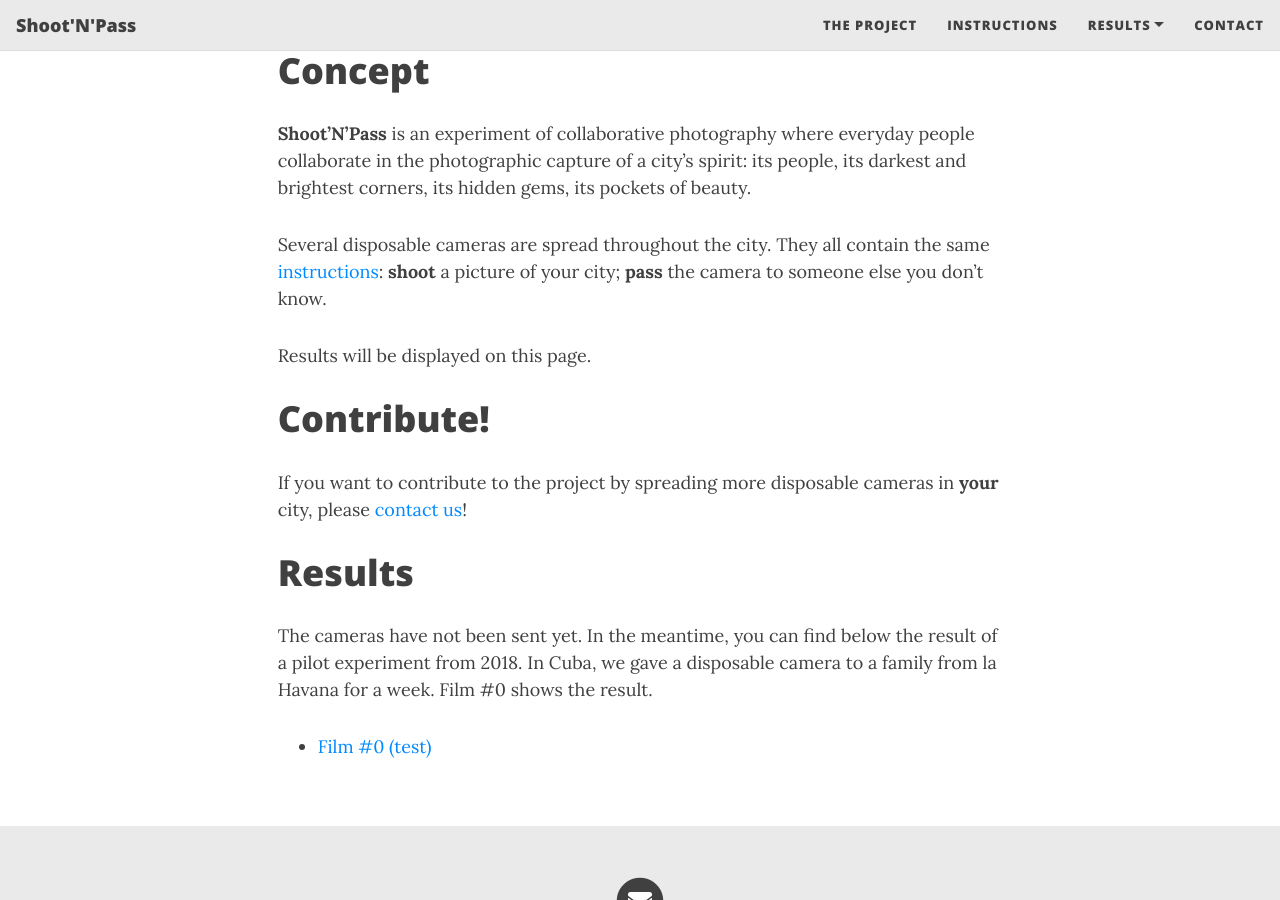
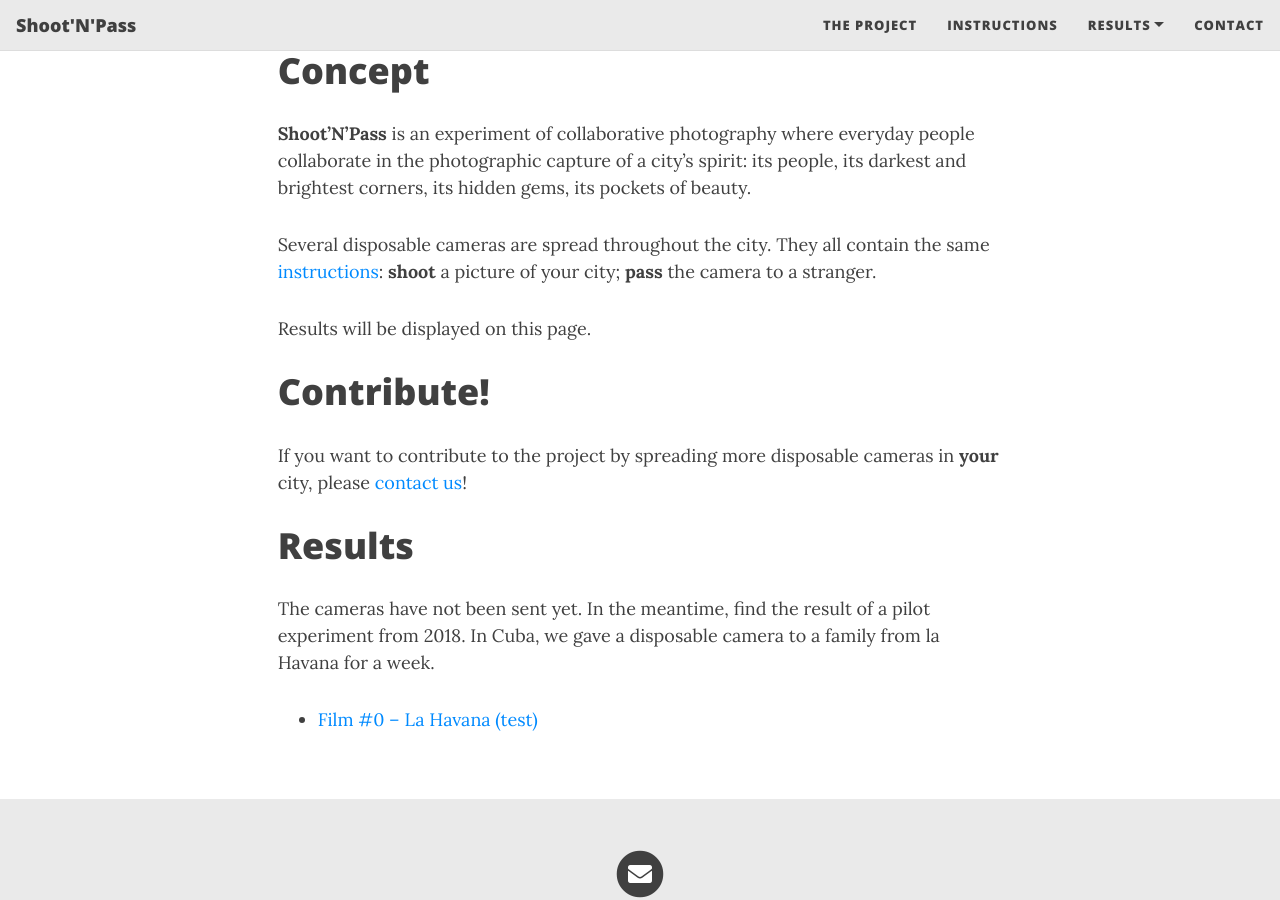
Before and after one commit to ShootNPass/ShootNPass.github.io, a Jekyll site: the page built from index.md, in a window 1280 px wide and 900 px high, scrolled down 424 px. Built offline with Jekyll 4.4.1, drawn with Linux system fonts in a browser that asks for light colours; nearby versions of some CDN libraries.

Commit message:
correct typo, add name of the city

```diff
--- a/_config.yml
+++ b/_config.yml
@@ -23,7 +23,7 @@ navbar-links:
   The Project: "project"
   Instructions: "instructions"
   Results:
-    - Film 0: "results_film0"
+    - Film 0 -- La Havana: "results_film0"
   Contact: "contact"
 
 
--- a/index.md
+++ b/index.md
@@ -9,11 +9,13 @@ comments: false
 
 **If you found the camera, please follow the [instructions](/instructions.md) (French or English). If needed, [contact us](/contact.md).**
 
+
 # Concept
 
 **Shoot'N'Pass** is an experiment of collaborative photography where everyday people collaborate in the photographic capture of a city's spirit: its people, its darkest and brightest corners, its hidden gems, its pockets of beauty.
 
-Several disposable cameras are spread throughout the city. They all contain the same [instructions](/instructions.md): **shoot** a picture of your city; **pass** the camera to someone else you don't know.
+Several disposable cameras are spread throughout the city. They all contain the same [instructions](/instructions.md): **shoot** a picture of your city; **pass** the camera to
+a stranger.
 
 Results will be displayed on this page.
 
@@ -23,7 +25,7 @@ If you want to contribute to the project by spreading more disposable cameras in
 
 # Results
 
-The cameras have not been sent yet. In the meantime, you can find below the result of a pilot experiment from 2018.
-In Cuba, we gave a disposable camera to a family from la Havana for a week. Film #0 shows the result.
+The cameras have not been sent yet. In the meantime, find the result of a pilot experiment from 2018.
+In Cuba, we gave a disposable camera to a family from la Havana for a week.
 
-* [Film #0 (test)](/results_film0)
+* [Film #0 -- La Havana (test)](/results_film0)
```
Also changed, not shown: instructions.md (+4 -4 lines), project.md (+5 -4 lines), results_film0.md (+2 -2 lines).
